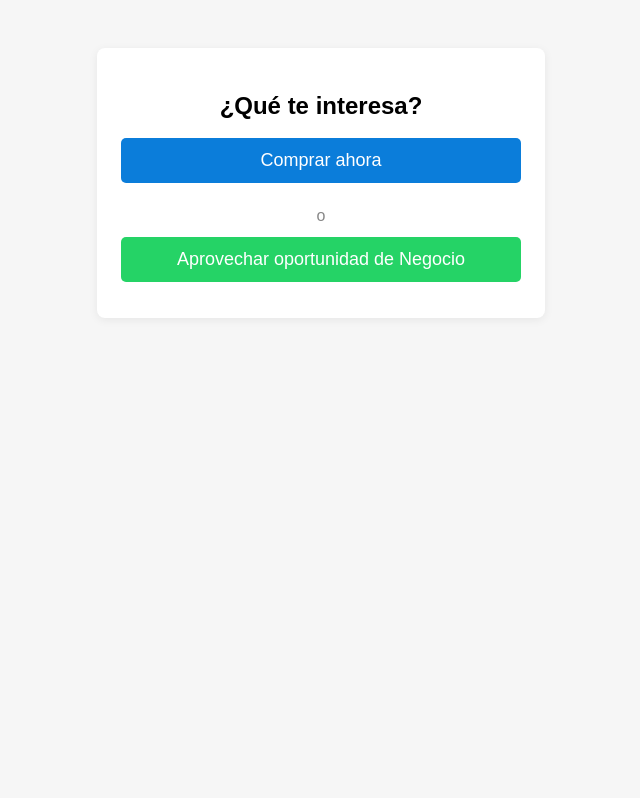
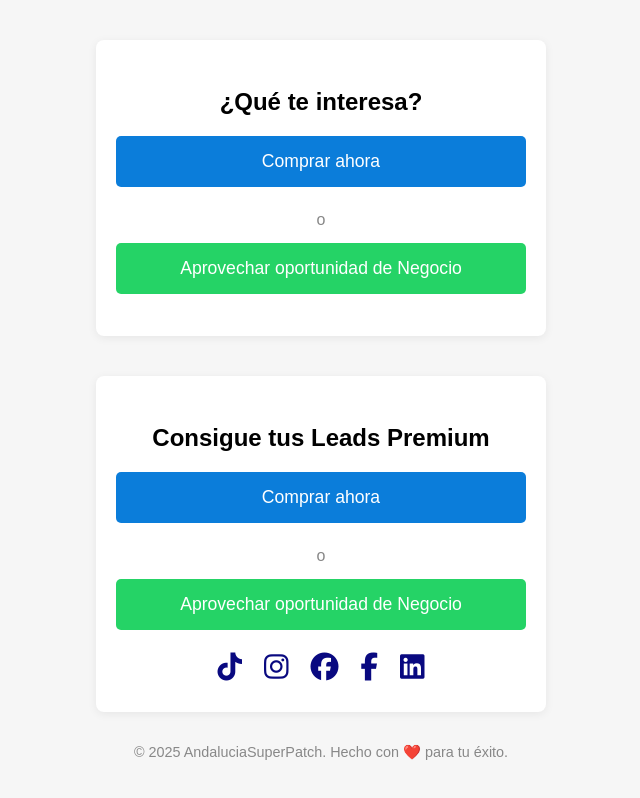
Before and after one commit to AndaluciaSuperPatch/Landing-leads, a plain HTML site: page Index.html in a window 1280 px wide. Shown: the whole page, without its empty margins (319-959 px from the left). Drawn offline with Linux system fonts and the light colour scheme.

Commit message:
Actualizar Index.html

```diff
--- a/Index.html
+++ b/Index.html
@@ -38,3 +38,89 @@
   </div>
 </body>
 </html>
+<!DOCTYPE html>
+<html lang="es">
+<head>
+  <meta charset="UTF-8">
+  <title>Consigue tus Leads Premium</title>
+  <meta name="viewport" content="width=device-width, initial-scale=1.0">
+  <style>
+    body { font-family: Arial, sans-serif; background: #f6f6f6; margin: 0; padding: 0; }
+    .container { background: #fff; border-radius: 8px; max-width: 410px; margin: 40px auto 0; box-shadow: 0 2px 10px #0001; padding: 28px 20px; }
+    h2 { margin-bottom: 20px; text-align: center;}
+    .button {
+      width: 100%;
+      padding: 15px 0;
+      margin: 14px 0;
+      background: #0b7dda;
+      color: #fff;
+      border: none;
+      border-radius: 5px;
+      font-size: 1.1em;
+      cursor: pointer;
+      text-decoration: none;
+      display: block;
+      text-align: center;
+      transition: background 0.2s;
+    }
+    .button.whatsapp { background: #25d366; }
+    .button:hover { opacity:0.93; }
+    .divider { text-align: center; margin: 24px 0 10px; color: #888; }
+    .socials { display: flex; justify-content: center; gap: 22px; margin-top: 22px;}
+    .socials a { text-decoration: none; font-size: 28px; filter: grayscale(50%); transition: filter .2s;}
+    .socials a:hover { filter: grayscale(0%);}
+    .footer { text-align: center; font-size: 0.9em; color: #888; margin-top: 32px;}
+  </style>
+  <!-- ICONOS DE REDES (FontAwesome CDN) -->
+  <link rel="stylesheet" href="https://cdnjs.cloudflare.com/ajax/libs/font-awesome/6.5.0/css/all.min.css">
+</head>
+<body>
+  <div class="container">
+    <h2>Consigue tus Leads Premium</h2>
+    <a class="button" id="comprarBtn" href="#" target="_blank">Comprar ahora</a>
+    <div class="divider">o</div>
+    <a class="button whatsapp" id="whatsappBtn" href="#" target="_blank">
+      Aprovechar oportunidad de Negocio
+    </a>
+    <div class="socials">
+      <a id="tiktok" href="#" target="_blank" title="TikTok"><i class="fab fa-tiktok"></i></a>
+      <a id="instagram" href="#" target="_blank" title="Instagram"><i class="fab fa-instagram"></i></a>
+      <a id="facebook" href="#" target="_blank" title="Facebook"><i class="fab fa-facebook"></i></a>
+      <a id="funpage" href="#" target="_blank" title="Fanpage Facebook"><i class="fab fa-facebook-f"></i></a>
+      <a id="linkedin" href="#" target="_blank" title="LinkedIn"><i class="fab fa-linkedin"></i></a>
+    </div>
+  </div>
+  <div class="footer">
+    © 2025 AndaluciaSuperPatch. Hecho con ❤️ para tu éxito.
+  </div>
+  <script>
+    // ENLACES POR DEFECTO (con tus usuarios)
+    const defaultLinks = {
+      comprar: "https://111236288.superpatch.com/es",
+      whatsapp: "https://wa.me/34654669289?text=Hola,%20quiero%20saber%20más%20sobre%20la%20oportunidad%20de%20negocio",
+      tiktok: "https://www.tiktok.com/@andaluciasuperpatch",
+      instagram: "https://www.instagram.com/fer_go1975",
+      facebook: "https://www.facebook.com/Fernando.gabaldonoliver",
+      funpage: "https://www.facebook.com/beautymuch.mynuskin",
+      linkedin: "https://www.linkedin.com/in/fernando-gabaldon-o"
+    };
+
+    // Función para obtener parámetros de la URL
+    function getParam(name, def) {
+      try {
+        const url = new URL(window.location.href);
+        return url.searchParams.get(name) || def;
+      } catch { return def; }
+    }
+
+    // Asignar enlaces dinámicamente
+    document.getElementById("comprarBtn").href = getParam("comprar", defaultLinks.comprar);
+    document.getElementById("whatsappBtn").href = getParam("whatsapp", defaultLinks.whatsapp);
+    document.getElementById("tiktok").href = getParam("tiktok", defaultLinks.tiktok);
+    document.getElementById("instagram").href = getParam("instagram", defaultLinks.instagram);
+    document.getElementById("facebook").href = getParam("facebook", defaultLinks.facebook);
+    document.getElementById("funpage").href = getParam("funpage", defaultLinks.funpage);
+    document.getElementById("linkedin").href = getParam("linkedin", defaultLinks.linkedin);
+  </script>
+</body>
+</html>
```
